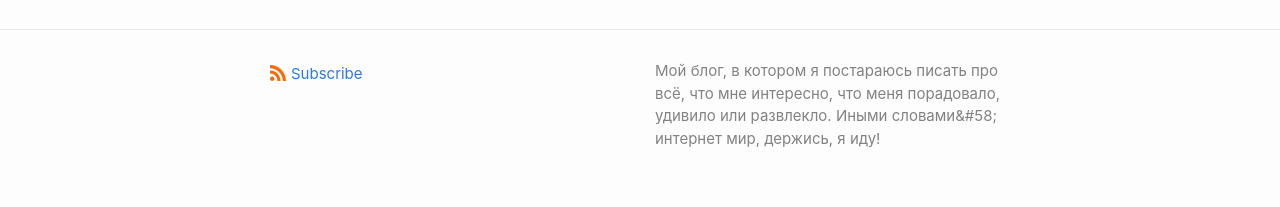
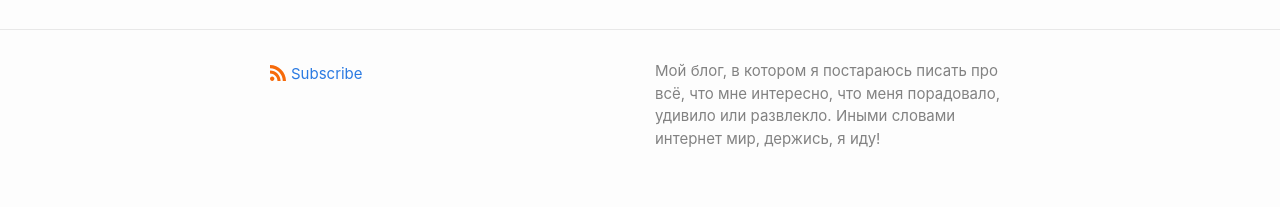
Before and after one commit to fjodor-che/blog, a Jekyll site: the page built from index.markdown, in a window 1280 px wide. Shown: the part 796-1003 px from the top of the page. Built offline with Jekyll 4.4.1, drawn with Linux system fonts in a browser that asks for light colours.

Commit message:
Update _config.yml

```diff
--- a/_config.yml
+++ b/_config.yml
@@ -22,7 +22,7 @@ title: Блог Фёдора
 email: test@example.com
 description: >- # this means to ignore newlines until "baseurl:
   Мой блог, в котором я постараюсь писать про всё, что мне интересно,
-  что меня порадовало, удивило или развлекло. Иными словами&#58; интернет мир, держись, я иду!
+  что меня порадовало, удивило или развлекло. Иными словами интернет мир, держись, я иду!
 baseurl: "" # the subpath of your site, e.g. /blog
 url: "" # the base hostname & protocol for your site, e.g. http://example.com
 
```
